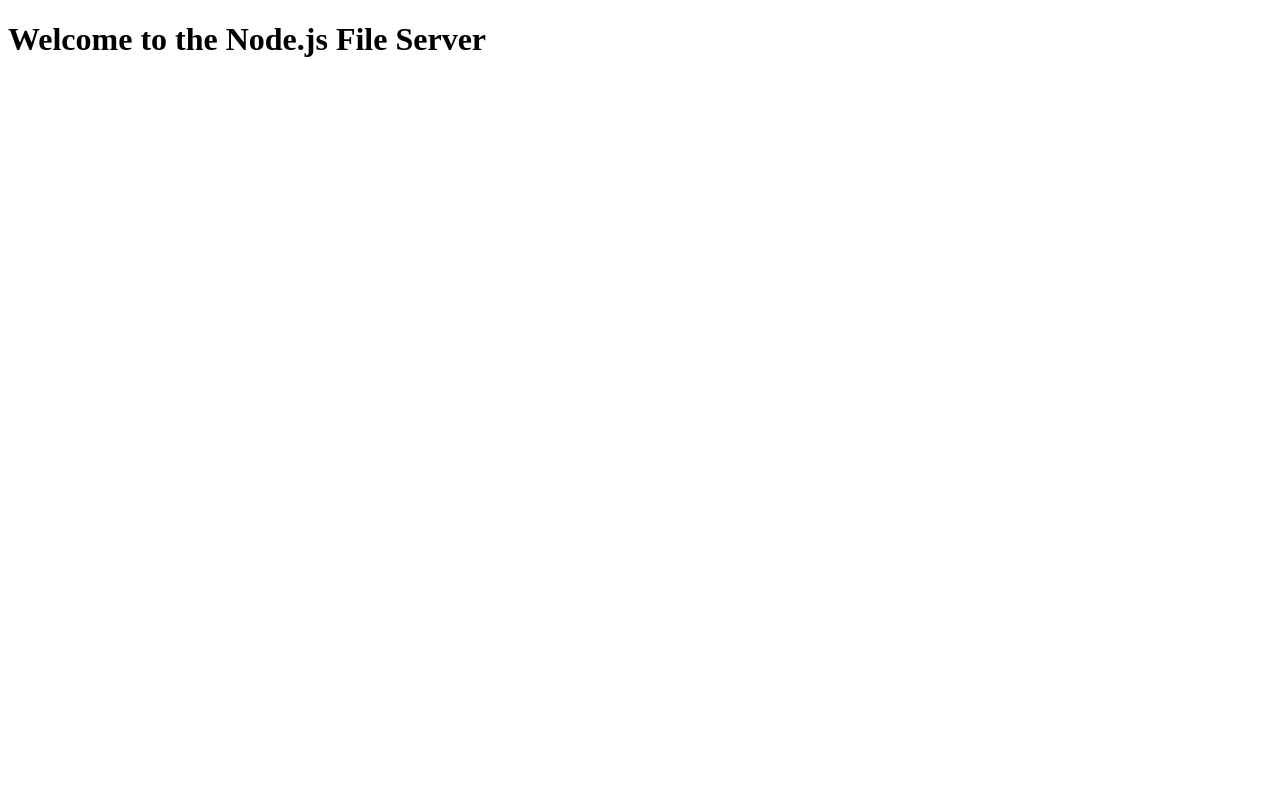
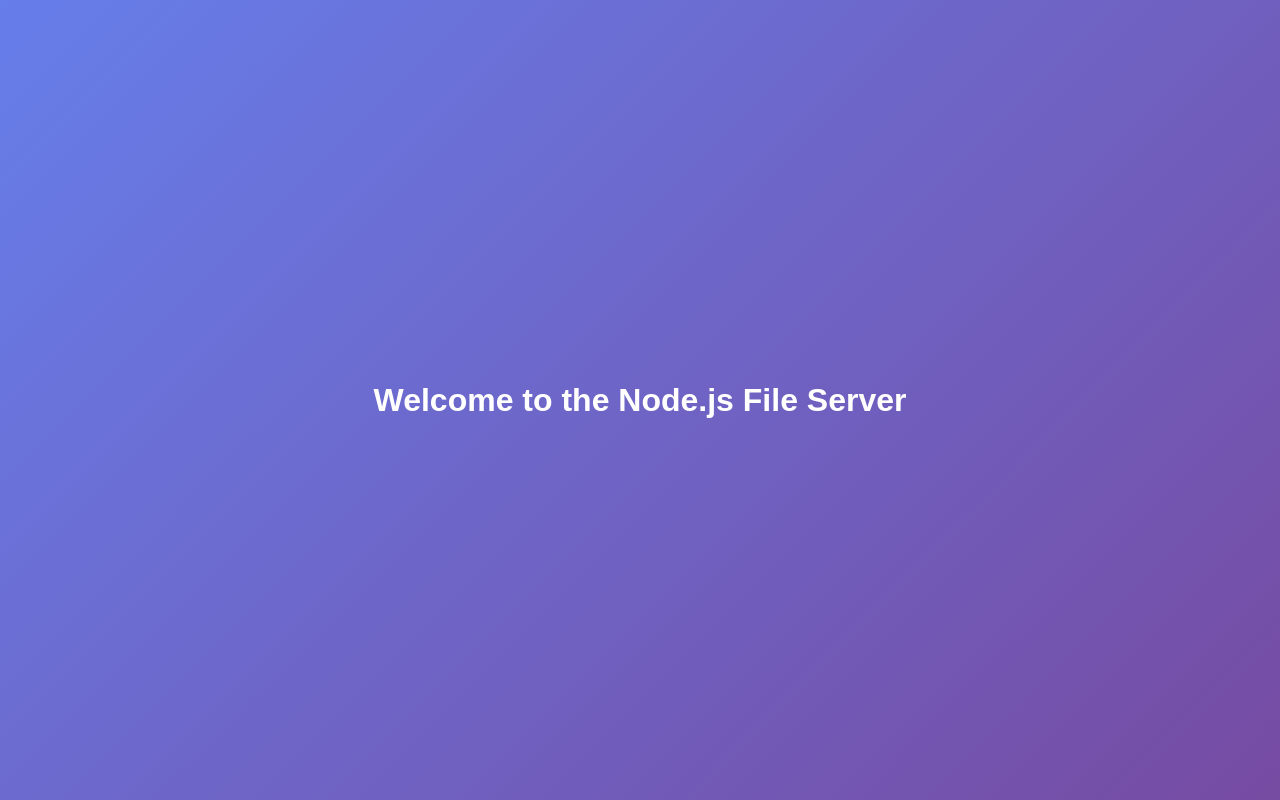
Before and after one commit to Gigi-hubs/project, a website: page public/index.html in a window 1280 px wide. Drawn offline with Linux system fonts and the light colour scheme.

Commit message:
Updated file server features

```diff
--- a/public/index.html
+++ b/public/index.html
@@ -1,11 +1,15 @@
 <!DOCTYPE html>
 <html lang="en">
+
 <head>
     <meta charset="UTF-8">
     <meta name="viewport" content="width=device-width, initial-scale=1.0">
     <title>Node.js File Server</title>
+    <link rel="stylesheet" href="style.css">
 </head>
+
 <body>
     <h1>Welcome to the Node.js File Server</h1>
 </body>
+
 </html>
--- /dev/null
+++ b/public/style.css
@@ -0,0 +1,14 @@
+body {
+    margin: 0;
+    height: 100vh;
+    font-family: Arial, sans-serif;
+
+    background: linear-gradient(135deg, #667eea, #764ba2);
+
+    display: flex;
+    justify-content: center;
+    align-items: center;
+
+
+    color: white;
+}
```
Also changed, not shown: 1 other file.
